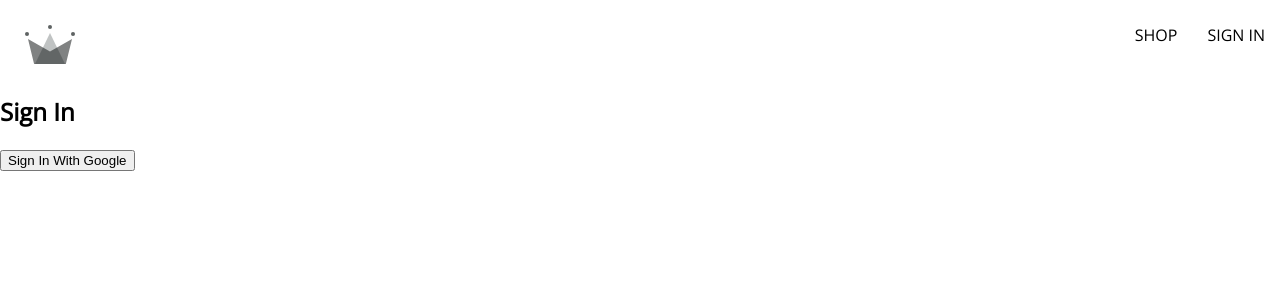
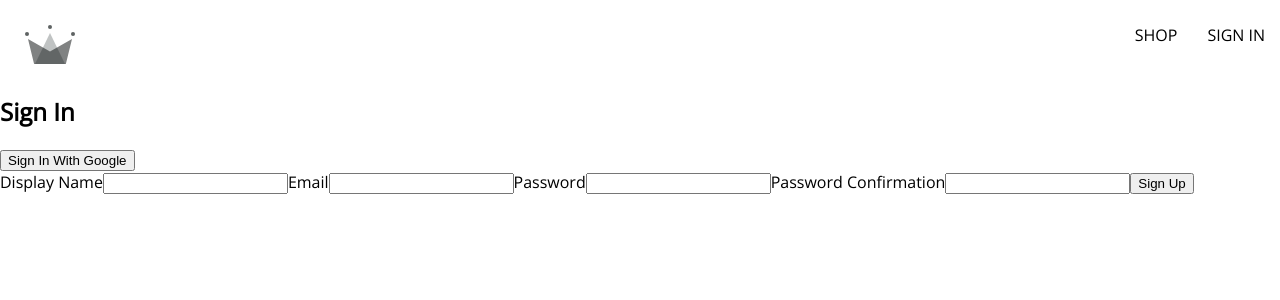
Before and after one commit to Umair-ah/Crown-Clothing, a React (Create React App) app: page /sign-in in a window 1280 px wide. Shown: the top 300 px of the page. Built offline with nearby package versions, Linux system fonts and the light colour scheme.

Commit message:
tracking form fields using useState hook

```diff
--- /dev/null
+++ b/src/components/sign-up-form/sign-up-form.component.jsx
@@ -0,0 +1,53 @@
+import { useState } from "react";
+
+const defaultFormFields = {
+  displayName: "",
+  email: "",
+  password: "",
+  confirmPassword: "",
+};
+
+const SignUp = () => {
+  const [formFields, setFormFields] = useState(defaultFormFields);
+  const { displayName, email, password, confirmPassword } = formFields;
+  console.log(formFields);
+
+  const handleChange = (event) => {
+    const { name, value } = event.target;
+    setFormFields({ ...formFields, [name]: value });
+  };
+
+  const handleSubmit = async () => {};
+
+  return (
+    <div>
+      <form onSubmit={handleSubmit}>
+        <label>Display Name</label>
+        <input
+          type="text"
+          name="displayName"
+          required
+          onChange={handleChange}
+        />
+
+        <label>Email</label>
+        <input type="text" name="email" required onChange={handleChange} />
+
+        <label>Password</label>
+        <input type="text" name="password" required onChange={handleChange} />
+
+        <label>Password Confirmation</label>
+        <input
+          type="text"
+          name="confirmPassword"
+          required
+          onChange={handleChange}
+        />
+
+        <button type="submit">Sign Up</button>
+      </form>
+    </div>
+  );
+};
+
+export default SignUp;
--- a/src/routes/sign-in/sign-in.component.jsx
+++ b/src/routes/sign-in/sign-in.component.jsx
@@ -2,6 +2,8 @@ import {
   signInWithGooglePopup,
   createUserDocumentFromAuth,
 } from "../../utils/firebase.utils";
+
+import SignUp from "../../components/sign-up-form/sign-up-form.component";
 
 const SignIn = () => {
   const logGoogleUser = async () => {
@@ -13,6 +15,7 @@ const SignIn = () => {
     <div>
       <h2>Sign In</h2>
       <button onClick={logGoogleUser}>Sign In With Google</button>
+      <SignUp />
     </div>
   );
 };
```
